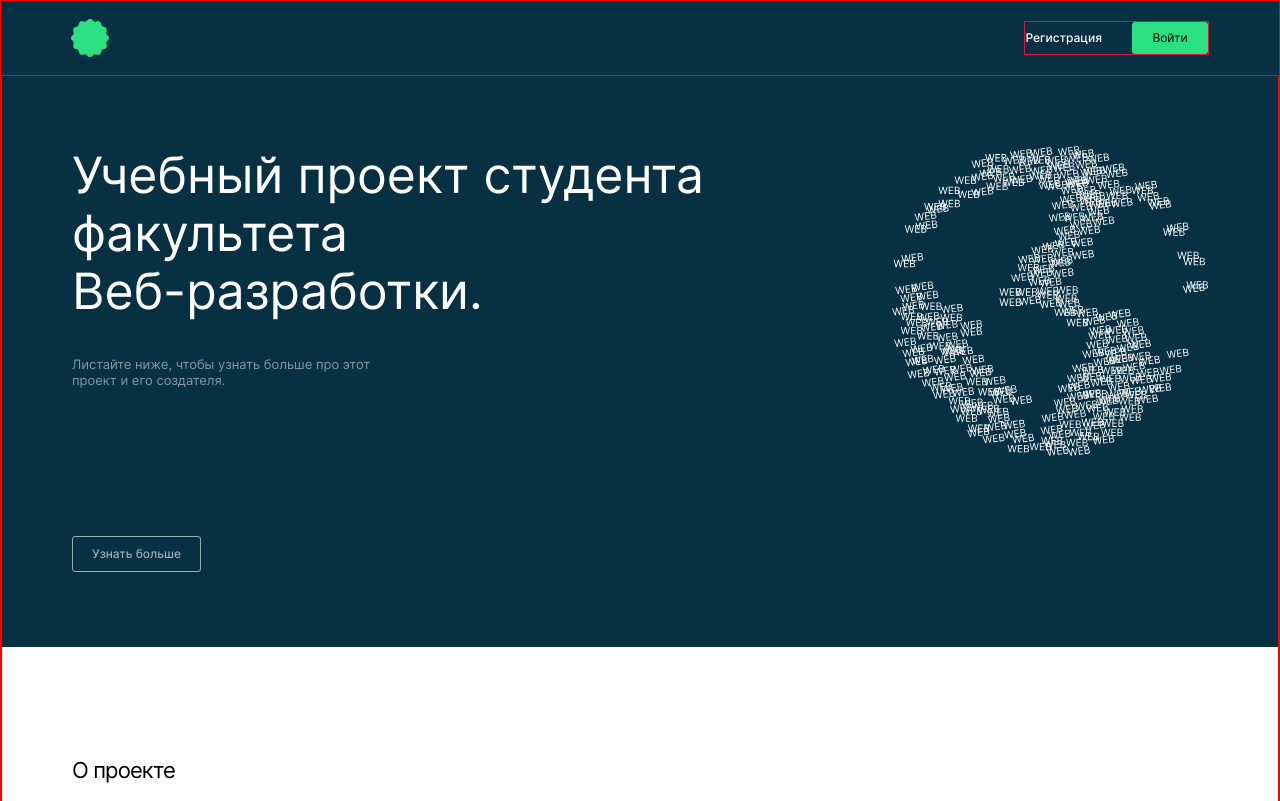
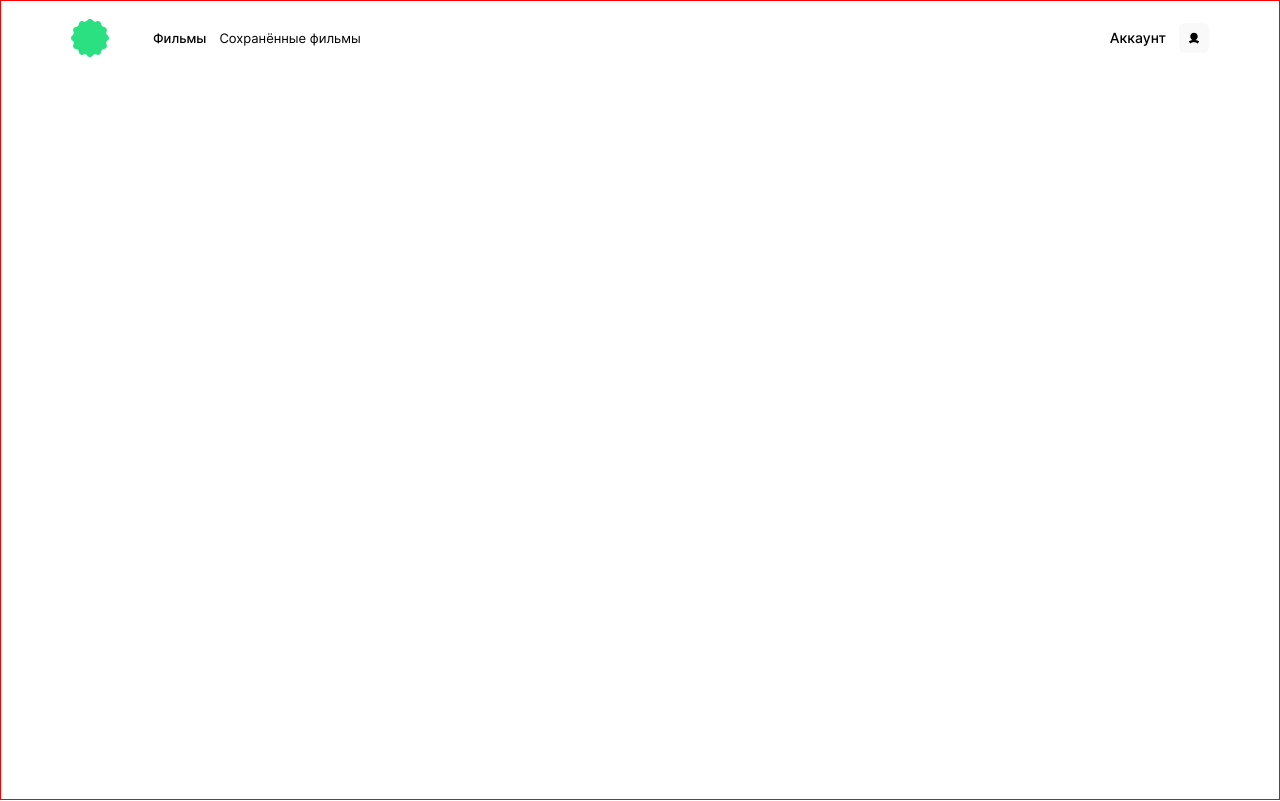
Before and after one commit to BorodkinaViktoriya/movies-explorer-frontend, a React (Create React App) app: page /movies in a window 1280 px wide. Shown: the top 801 px of the page. Built offline with nearby package versions, Linux system fonts and the light colour scheme.

Commit message:
fix: main paige

```diff
--- a/src/components/AboutMe/AboutMe.css
+++ b/src/components/AboutMe/AboutMe.css
@@ -62,4 +62,6 @@
   font-weight: 500;
   font-size: 14px;
   line-height: 17px;
+  text-decoration:none;
+  color: #000000;
 }
--- a/src/components/AboutMe/AboutMe.js
+++ b/src/components/AboutMe/AboutMe.js
@@ -2,11 +2,12 @@ import React from "react";
 import SectionTitle from '../SectionTitle/SectionTitle'
 import './AboutMe.css';
 import foto from '../../images/pic__COLOR_pic.jpg';
+import {githubLink, vkLink} from "../../utils/constants";
 
 function AboutMe() {
 
   return (
-    <div className="student">
+    <section className="student">
       <SectionTitle title={"Студент"}/>
       <div className="student__content">
         <div className="student__info">
@@ -22,13 +23,16 @@ function AboutMe() {
               постоянной работы.</p>
           </div>
           <ul className="student__links">
-            <li className="student__link">Facebook</li>
-            <li className="student__link">Github</li>
+            <li>
+              <a className="student__link" href={vkLink} target='_blank'>Facebook</a></li>
+            <li>
+              <a className="student__link" href={githubLink} target='_blank'>Github</a>
+            </li>
           </ul>
         </div>
         <img className="student__photo" src={foto}/>
       </div>
-    </div>
+    </section>
   )
 }
 
--- a/src/components/AboutProject/AboutProject.js
+++ b/src/components/AboutProject/AboutProject.js
@@ -5,7 +5,7 @@ import SectionTitle from "../SectionTitle/SectionTitle";
 function AboutProject() {
 
   return (
-    <div className="project">
+    <section className="project" id="about-project">
       <SectionTitle title={"О проекте"}/>
       <ul className="project__list">
         <li className="project__column">
@@ -35,7 +35,7 @@ function AboutProject() {
           <p className="project__chart-subtitle">Front-end</p>
         </div>
       </div>
-    </div>
+    </section>
   )
 }
 
--- a/src/components/App/App.js
+++ b/src/components/App/App.js
@@ -3,6 +3,7 @@ import React, {useState, useEffect} from 'react';
 import {Route, Switch, Redirect, useHistory} from 'react-router-dom';
 import Header from '../Header/Header';
 import Main from '../Main/Main'
+import Footer from '../Footer/Footer'
 /*
 function handleRegister(password, email) {
   register(password, email)
@@ -35,14 +36,29 @@ function handleLogin(password, email) {
 function App() {
   return (
     <div className="App">
-      {/*<Switch>
-      <Route exact path="/">*/}
+      <Switch>
+      <Route exact path="/">
         <Header isDark={true} loggedIn={false} />
         <Main />
-      <Header isDark={false} loggedIn={true} />
+        <Footer />
+      </Route>
+        <Route path="/movies">
+          <Header isDark={false} loggedIn={true} />
+        </Route>
+        <Route path="/saved-movies">
+          <Header isDark={false} loggedIn={true} />
+        </Route>
+        <Route path="/profile">
+          <Header isDark={false} loggedIn={true} />
+        </Route>
+        <Route path="/signin">
+          <Header isDark={false} loggedIn={true} />
+        </Route>
+        <Route path="/signup">
+          <Header isDark={false} loggedIn={true} />
+        </Route>
 
-        {/*<Footer />*/}
-      {/*</Route>
+        {/*
         <Route path="/sign-in">
           <Login name='login'/>
         </Route>*/}
@@ -53,7 +69,7 @@ function App() {
           {loggedIn ? <Redirect to="/"/> : <Redirect to="/sign-in"/>}
         </Route>*/}
 
-     {/* </Switch>*/}
+     {/* */}
         {/*<Header
           authorisationEmail={authorisationEmail}
           onSignOut={handleSignOut}/>
@@ -78,6 +94,7 @@ function App() {
           <Route>
             {loggedIn ? <Redirect to="/"/> : <Redirect to="/sign-in"/>}
           </Route>*/}
+      </Switch>
     </div>
   );
 }
--- a/src/components/Footer/Footer.js
+++ b/src/components/Footer/Footer.js
@@ -3,9 +3,9 @@ import React from "react";
 import './Footer.css'
 import {yandexLink, githubLink, vkLink} from "../../utils/constants";
 
-function Footer(props) {
+function Footer() {
   return (
-    <div className="footer">
+    <section className="footer">
       <p className="footer__text">Учебный проект Яндекс.Практикум х BeatFilm.</p>
       <div className="footer__info">
         <p className="footer__copyright">&copy; 2022</p>
@@ -21,7 +21,7 @@ function Footer(props) {
           </li>
         </ul>
       </div>
-    </div>
+    </section>
   )
 }
 
--- a/src/components/Header/Header.css
+++ b/src/components/Header/Header.css
@@ -1,9 +1,10 @@
 .header {
   font-family: "Inter", Arial, sans-serif;
   padding: 18px 70px;
-  display: flex;
-  justify-content: space-between;
+  display: grid;
   align-items: center;
+  grid-template-columns: min-content auto;
+  grid-column-gap: 44px;
 }
 
 .header_dark {
@@ -13,4 +14,5 @@
 
 .header__link {
   height: 38px;
+  justify-self: left;
 }
--- a/src/components/Main/Main.css
+++ b/src/components/Main/Main.css
@@ -5,5 +5,4 @@
   box-sizing: border-box;
   min-height: 100px;
   height: 100%;
-  border: red 1px solid;
 }
--- a/src/components/Main/Main.js
+++ b/src/components/Main/Main.js
@@ -18,7 +18,6 @@ function Main(props) {
       <Techs/>
       <AboutMe/>
       <Portfolio/>
-      <Footer/>
     </main>
   )
 }
--- a/src/components/Navigation/Navigation.css
+++ b/src/components/Navigation/Navigation.css
@@ -1,9 +1,60 @@
+.navigation {
+  width: 100%;
+  display: flex;
+  justify-content: space-between;
+  align-items: center;
+  margin-left: auto;
+}
 
-.navigation {
-  border: 1px solid crimson;
-  display: flex;
-  column-gap: 30px;
+.navigation__container {
+  display: grid;
+  column-gap: 13px;
+  grid-template-columns: repeat(2, min-content);
+  margin-right: auto;
+}
+
+.navigation__films {
+  font-weight: 500;
+  font-size: 13px;
+  line-height: 18px;
+  text-decoration: none;
+  color: inherit;
+}
+
+.navigation__saved {
+  font-weight: 400;
+  font-size: 13px;
+  line-height: 18px;
+  text-decoration: none;
+  color: inherit;
+}
+
+.navigation__profile {
+  margin-left: auto;
+  display: grid;
+  grid-template-columns: repeat(2, min-content);
+  column-gap: 13px;
+  text-decoration: none;
+  color: inherit;
+  font-weight: 500;
+  font-size: 14px;
+  line-height: 16px;
   align-items: center;
+}
+
+.navigation__account {
+  color: inherit;
+  margin: 0;
+}
+
+.navigation__logo {
+  background-image: url('../../images/profile-icon.svg');
+  background-position: center;
+  background-repeat: no-repeat;
+  background-color: #F9F9F9;
+  border-radius: 6px;
+  width: 30px;
+  height: 30px;
 }
 
 .navigation__sign-up {
@@ -12,6 +63,7 @@
   font-size: 12px;
   line-height: 16px;
   color: #FFFFFF;
+  margin: 0 30px 0 auto;
 }
 
 .navigation__sign-in {
--- a/src/components/Navigation/Navigation.js
+++ b/src/components/Navigation/Navigation.js
@@ -1,6 +1,7 @@
 import React from "react";
 import './Navigation.css'
 import {Link, Route} from "react-router-dom";
+import logo from "../../images/profile-icon.svg";
 
 
 function Navigation({loggedIn}) {
@@ -8,14 +9,17 @@ function Navigation({loggedIn}) {
     <div>
       {
         loggedIn ? (
-          <div className="navigation_">
+          <div className="navigation">
             <div className="navigation__container">
               <Link to="/movies" className="navigation__films">Фильмы</Link>
-              <Link to="/sign-in" className="nav-films__saved">Сохранённые фильмы</Link>
-              </div>
-            <div className="navigation__container">
-              <Link to="/sign-in" className="navigation__account">Аккаунт</Link>
+              <Link to="/saved-movies" className="navigation__saved">Сохранённые&nbsp;фильмы</Link>
             </div>
+
+            <Link to="/profile" className="navigation__profile">
+              <p className="navigation__account">Аккаунт</p>
+              <div src={logo} className="navigation__logo"></div>
+            </Link>
+
 
 
           </div>
--- a/src/components/Promo/Promo.css
+++ b/src/components/Promo/Promo.css
@@ -33,9 +33,12 @@
   height: 310px;
 }
 
-.promo__button {
+.promo__link {
   min-height: 36px;
-  min-width: 129px;
+  width: 129px;
+  display: flex;
+  justify-content: center;
+  align-items: center;
   padding: 0;
   opacity: 0.6;
   border: 1px solid #FFFFFF;
@@ -45,4 +48,5 @@
   font-size: 12px;
   line-height: 16px;
   color: #FFFFFF;
+  text-decoration: none;
 }
--- a/src/components/Promo/Promo.js
+++ b/src/components/Promo/Promo.js
@@ -19,7 +19,7 @@ function Promo(props) {
         />
       </div>
 
-      <button onClick={props.onSignOut} className="promo__button">Узнать больше</button>
+      <a href='#about-project' className="promo__link">Узнать больше</a>
     </div>
   )
 }
```
Also changed, not shown: src/images/profile-icon.svg (added).
